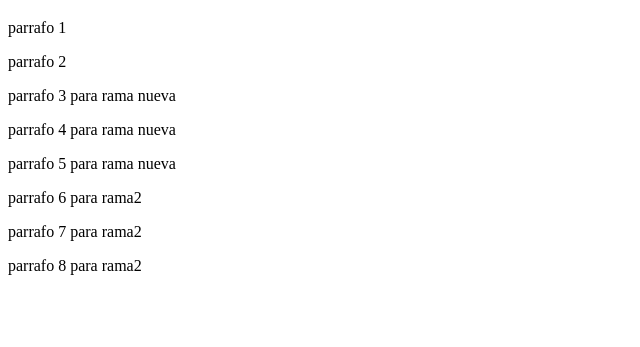
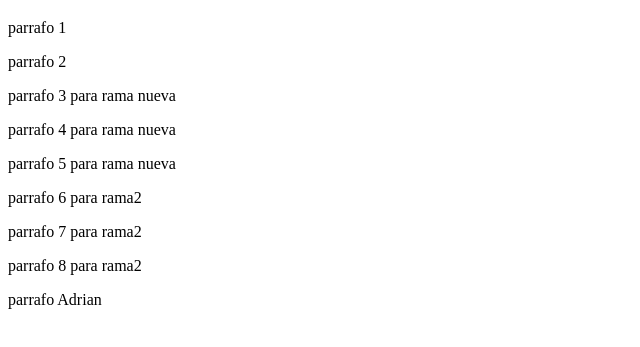
Before and after one commit to AdrianBouzon/tarea3.5daw_repositorios_remotos, a plain HTML site: page index.html in a window 1280 px wide. Shown: the part 61-408 px from the top of the page, without its empty margins (0-640 px from the left). Drawn offline with Linux system fonts and the light colour scheme.

Commit message:
Actualizacion Adrian index.html

```diff
--- a/index.html
+++ b/index.html
@@ -18,5 +18,6 @@
     <p>parrafo 6 para rama2</p>
     <p>parrafo 7 para rama2</p>
     <p>parrafo 8 para rama2</p>
+    <p>parrafo Adrian</p>
 </body>
 </html>
```
